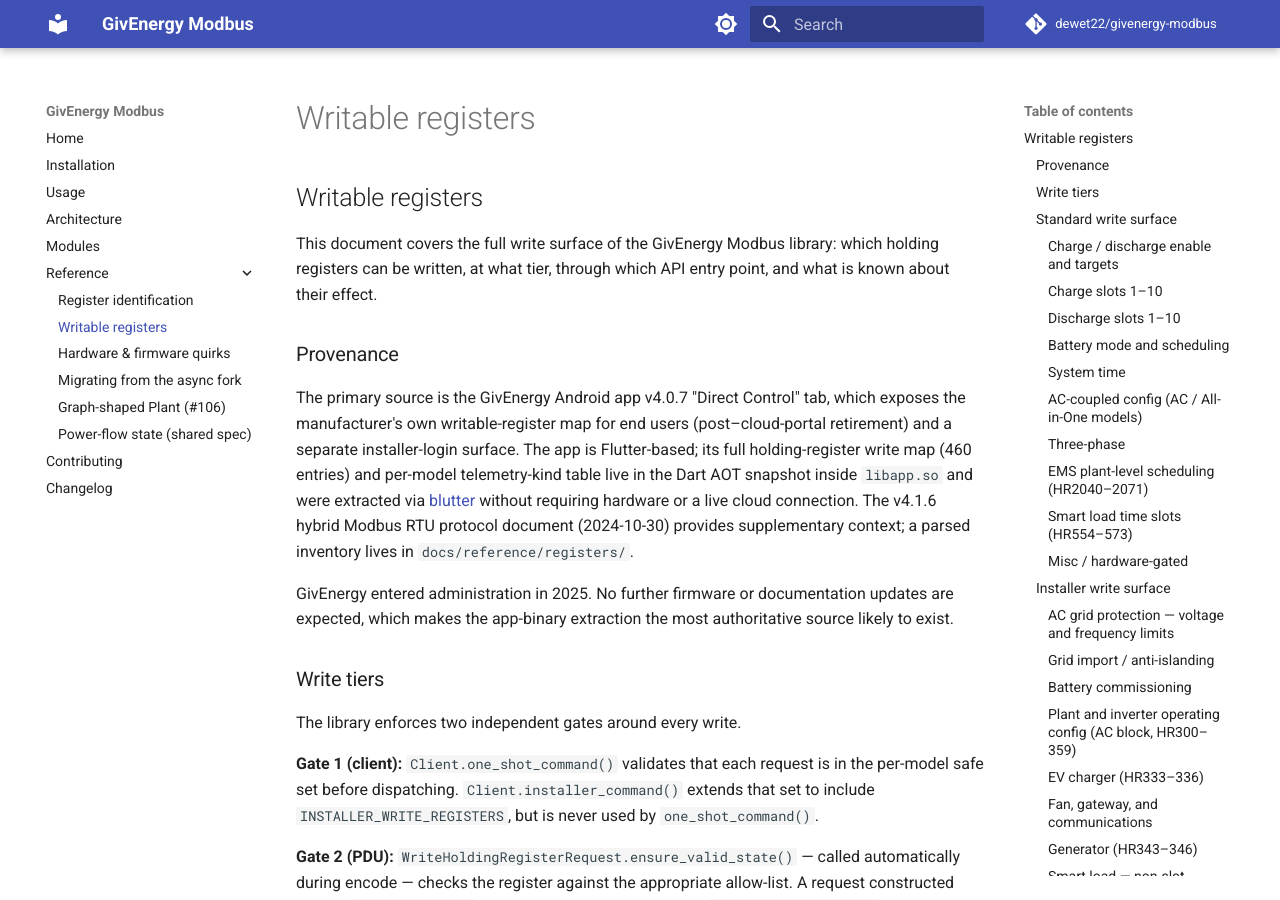
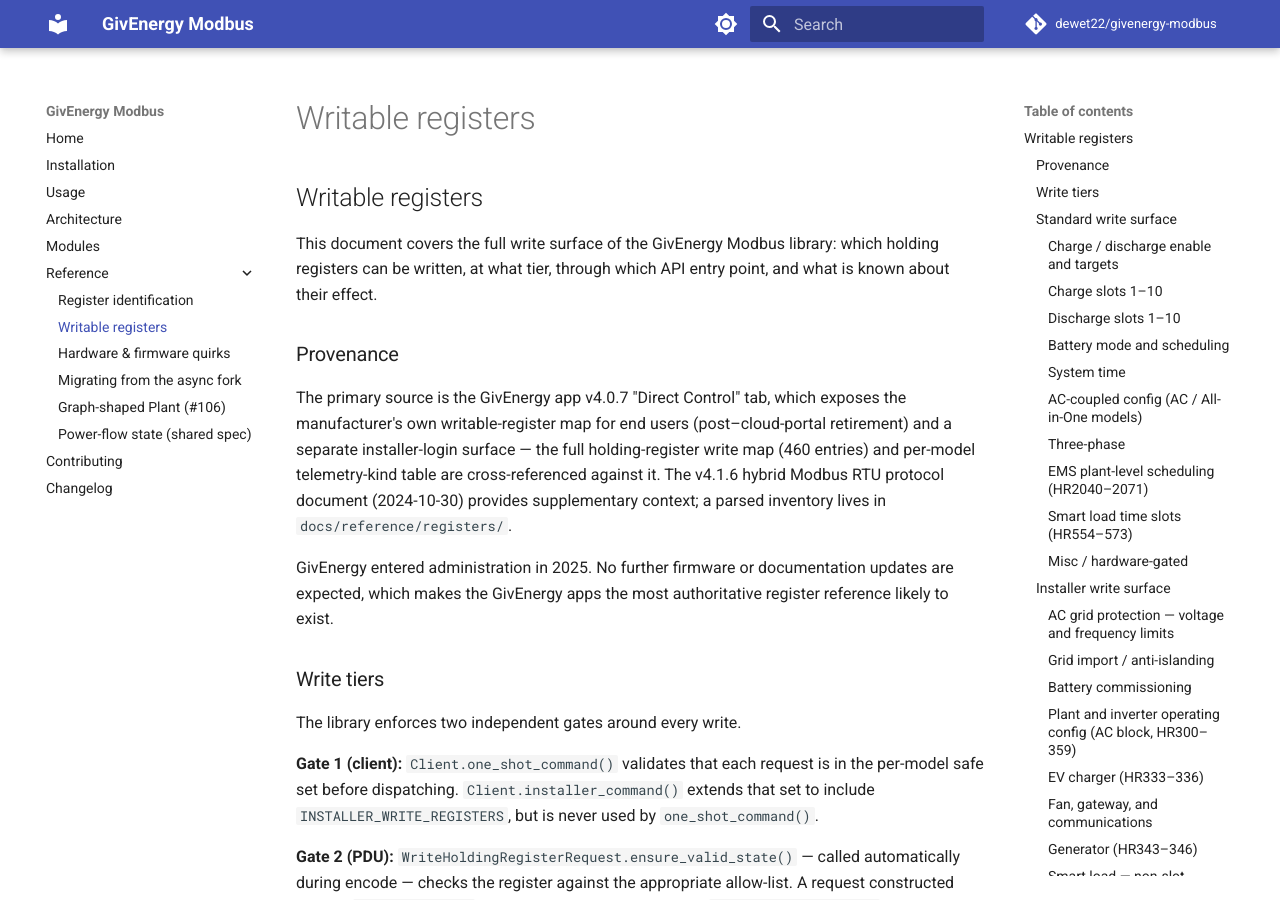
Before and after one commit to dewet22/givenergy-modbus, an MkDocs documentation site: the page built from docs/reference/writable-registers.md, in a window 1280 px wide and 900 px high. Built offline with MkDocs 1.6.1 and Material for MkDocs 9.7.7, drawn with Linux system fonts in a browser that asks for light colours; comment, search, counter and statistics services are not loaded; some of the changed text lies outside the part shown.

Commit message:
docs: attribute GivEnergy app register provenance obliquely
Reword app-derived register provenance across docs and code comments to reference the
GivEnergy apps as a source without detailing methodology. Docs/comments only — no
content or behaviour change.

Co-Authored-By: Claude Opus 4.8 <noreply@anthropic.com>

```diff
--- a/docs/reference/registers/app_4.0.7_inventory.json
+++ b/docs/reference/registers/app_4.0.7_inventory.json
@@ -1,7 +1,7 @@
 {
-  "source": "GivEnergy Android app 4.0.7 (com.mobile.givenergy, build 5907)",
-  "extracted": "2026-06-26",
-  "method": "blutter Dart-AOT decompilation of libapp.so; register names/types/ranges read from Map<int,String>/Fyb literals in the object pool",
+  "source": "GivEnergy app v4.0.7 (Direct Control)",
+  "dated": "2026-06-26",
+  "method": "values cross-referenced against the GivEnergy app v4.0.7",
   "note": "Writable holding-register surface (the app's Direct Control tab). Names are the app's own labels. type/min/max/unit are the app's input-widget metadata; absent min/max means the app imposes no explicit bound beyond the type default.",
   "function_codes": {
     "readCoils": 1,
--- a/docs/reference/writable-registers.md
+++ b/docs/reference/writable-registers.md
@@ -6,18 +6,16 @@ is known about their effect.
 
 ## Provenance
 
-The primary source is the GivEnergy Android app v4.0.7 "Direct Control" tab, which
-exposes the manufacturer's own writable-register map for end users (post–cloud-portal
-retirement) and a separate installer-login surface.  The app is Flutter-based; its
-full holding-register write map (460 entries) and per-model telemetry-kind table live
-in the Dart AOT snapshot inside `libapp.so` and were extracted via
-[blutter](https://github.com/worawit/blutter) without requiring hardware or a live
-cloud connection.  The v4.1.6 hybrid Modbus RTU protocol document (2024-10-30) provides
-supplementary context; a parsed inventory lives in `docs/reference/registers/`.
+The primary source is the GivEnergy app v4.0.7 "Direct Control" tab, which exposes the
+manufacturer's own writable-register map for end users (post–cloud-portal retirement)
+and a separate installer-login surface — the full holding-register write map (460
+entries) and per-model telemetry-kind table are cross-referenced against it. The v4.1.6
+hybrid Modbus RTU protocol document (2024-10-30) provides supplementary context; a
+parsed inventory lives in `docs/reference/registers/`.
 
 GivEnergy entered administration in 2025.  No further firmware or documentation
-updates are expected, which makes the app-binary extraction the most authoritative
-source likely to exist.
+updates are expected, which makes the GivEnergy apps the most authoritative register
+reference likely to exist.
 
 ## Write tiers
 
@@ -280,7 +278,7 @@ directly and validate the value against grid-code tolerances themselves.
 | 310 | `battery_max_charge_pct` | Battery max charge % | 20–100 %; `set_battery_max_charge_pct()` |
 
 !!! note "HR308–310 scale"
-    Register addresses extracted from the GE app 4.0.7 binary.  Scale and exact
+    Register addresses cross-referenced against the GivEnergy app v4.0.7.  Scale and exact
     unit encoding are unconfirmed on live hardware — treat the raw value as uint16
     until a confirming capture is available.
 
```
Also changed, not shown: 3 other files.
